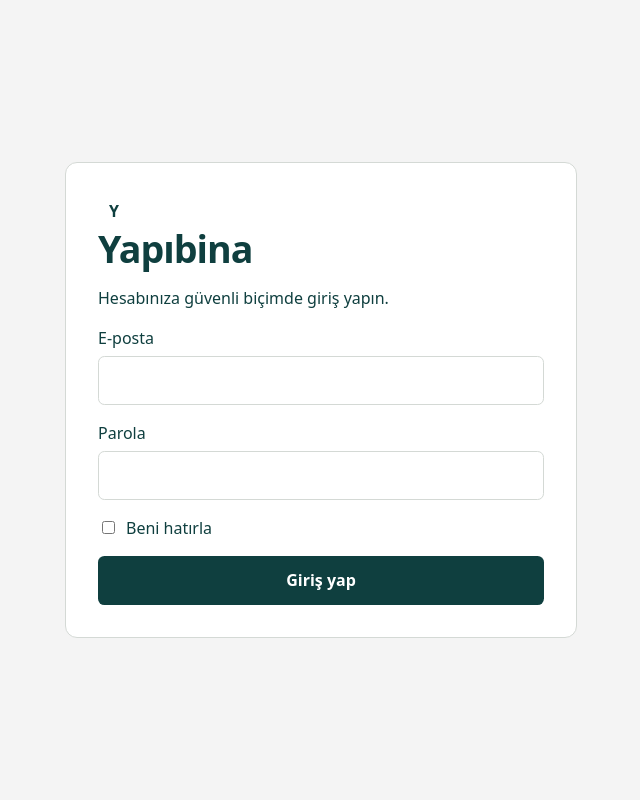
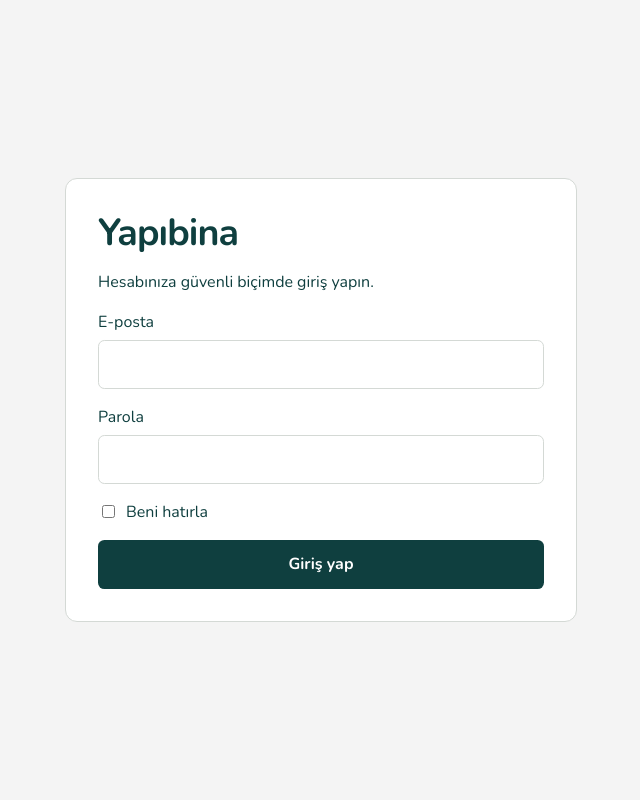
Before and after one commit to Halim1971/yapibina, a Flask app: page /auth/login in a window 1280 px wide. Shown: the whole page, without its empty margins (319-959 px from the left). Run offline with Flask 3, Linux system fonts and the light colour scheme; parts of the project's set-up code (start-up, migrations or seed data) failed here and were passed over; some libraries are stand-ins or nearby versions.

Commit message:
style: apply Nunito and remove brand fallback

```diff
--- a/app/static/css/app.css
+++ b/app/static/css/app.css
@@ -1,15 +1,26 @@
 * {
   box-sizing: border-box;
+}
+
+html,
+body {
+  font-family: "Nunito", sans-serif;
 }
 
 body {
   margin: 0;
   color: var(--brand-text);
   background: var(--color-surface);
-  font-family: system-ui, -apple-system, BlinkMacSystemFont, "Segoe UI", sans-serif;
   font-size: 1rem;
   line-height: 1.5;
   -webkit-font-smoothing: antialiased;
+}
+
+button,
+input,
+select,
+textarea {
+  font-family: inherit;
 }
 
 h1,
@@ -45,17 +56,6 @@ h2 {
   border-radius: 0.35rem;
   object-fit: contain;
   background: var(--brand-surface);
-}
-
-.brand-fallback {
-  display: inline-grid;
-  width: 2rem;
-  height: 2rem;
-  border-radius: 50%;
-  color: var(--brand-primary);
-  background: var(--brand-surface);
-  font-weight: 800;
-  place-items: center;
 }
 
 .login-logo {
--- a/app/templates/auth/login.html
+++ b/app/templates/auth/login.html
@@ -3,7 +3,7 @@
 {% block content %}
   <section class="auth-card">
     <header>
-      {% if branding.logo_asset_key %}<img class="brand-logo login-logo" src="{{ url_for('organization.branding_logo') }}" alt="{{ branding.display_name }} logosu">{% else %}<span class="brand-fallback">{{ branding.short_name[:1] }}</span>{% endif %}
+      {% if branding.logo_asset_key %}<img class="brand-logo login-logo" src="{{ url_for('organization.branding_logo') }}" alt="{{ branding.display_name }} logosu">{% endif %}
       <h1>{{ branding.display_name }}</h1>
       <p>{{ branding.login_message }}</p>
     </header>
--- a/app/templates/base.html
+++ b/app/templates/base.html
@@ -17,6 +17,9 @@
         --color-white: var(--brand-surface);
       }
     </style>
+    <link rel="preconnect" href="https://fonts.googleapis.com">
+    <link rel="preconnect" href="https://fonts.gstatic.com" crossorigin>
+    <link href="https://fonts.googleapis.com/css2?family=Nunito:wght@400;500;600;700;800&display=swap" rel="stylesheet">
     <link rel="stylesheet" href="{{ url_for('static', filename='css/app.css') }}">
   </head>
   <body>
--- a/app/templates/components/nav.html
+++ b/app/templates/components/nav.html
@@ -4,12 +4,12 @@
   </nav>
 {% endmacro %}
 {% macro organization_nav() %}
-  <nav class="nav"><a class="nav-brand" href="{{ url_for('organization.index') }}">{% if branding.logo_asset_key %}<img class="brand-logo" src="{{ url_for('organization.branding_logo') }}" alt="">{% else %}<span class="brand-fallback">{{ branding.short_name[:1] }}</span>{% endif %}<span>{{ branding.panel_title }}</span></a><a href="{{ url_for('organization.index') }}">Genel Bakış</a><a href="{{ url_for('organization.dues') }}">Aidat ve Ödemeler</a><a href="{{ url_for('organization.announcements') }}">Duyurular</a><a href="{{ url_for('organization.imports') }}">Veri İçe Aktarma</a><a href="{{ url_for('organization.buildings') }}">Binalar</a><a href="{{ url_for('organization.users') }}">Kişiler</a><a href="{{ url_for('organization.branding_settings') }}">Marka Ayarları</a>
+  <nav class="nav"><a class="nav-brand" href="{{ url_for('organization.index') }}">{% if branding.logo_asset_key %}<img class="brand-logo" src="{{ url_for('organization.branding_logo') }}" alt="">{% endif %}<span>{{ branding.panel_title }}</span></a><a href="{{ url_for('organization.index') }}">Genel Bakış</a><a href="{{ url_for('organization.dues') }}">Aidat ve Ödemeler</a><a href="{{ url_for('organization.announcements') }}">Duyurular</a><a href="{{ url_for('organization.imports') }}">Veri İçe Aktarma</a><a href="{{ url_for('organization.buildings') }}">Binalar</a><a href="{{ url_for('organization.users') }}">Kişiler</a><a href="{{ url_for('organization.branding_settings') }}">Marka Ayarları</a>
     <form method="post" action="{{ url_for('auth.logout') }}">{{ csrf_token() }}<button type="submit">Çıkış</button></form>
   </nav>
 {% endmacro %}
 {% macro resident_nav(apartment_id=None) %}
-  <nav class="nav resident-nav" aria-label="Sakin menüsü"><a class="nav-brand" href="{{ url_for('resident.account', apartment_id=apartment_id) }}" aria-label="{{ branding.short_name }} ana sayfa">{% if branding.logo_asset_key %}<img class="brand-logo" src="{{ url_for('organization.branding_logo') }}" alt="">{% else %}<span class="brand-fallback" aria-hidden="true">{{ branding.short_name[:1] }}</span>{% endif %}<span>{{ branding.short_name }}</span></a>
+  <nav class="nav resident-nav" aria-label="Sakin menüsü"><a class="nav-brand" href="{{ url_for('resident.account', apartment_id=apartment_id) }}" aria-label="{{ branding.short_name }} ana sayfa">{% if branding.logo_asset_key %}<img class="brand-logo" src="{{ url_for('organization.branding_logo') }}" alt="">{% endif %}<span>{{ branding.short_name }}</span></a>
     <div class="resident-nav-links">
       <a {% if request.endpoint in ("resident.account", "resident.due_month_detail") %}class="active" aria-current="page"{% endif %} href="{{ url_for('resident.account', apartment_id=apartment_id) }}">Aidat Ekstresi</a>
       <a {% if request.endpoint == "resident.bank_transactions" %}class="active" aria-current="page"{% endif %} href="{{ url_for('resident.bank_transactions', apartment_id=apartment_id) }}">Banka Hesap Hareketleri</a>
```
